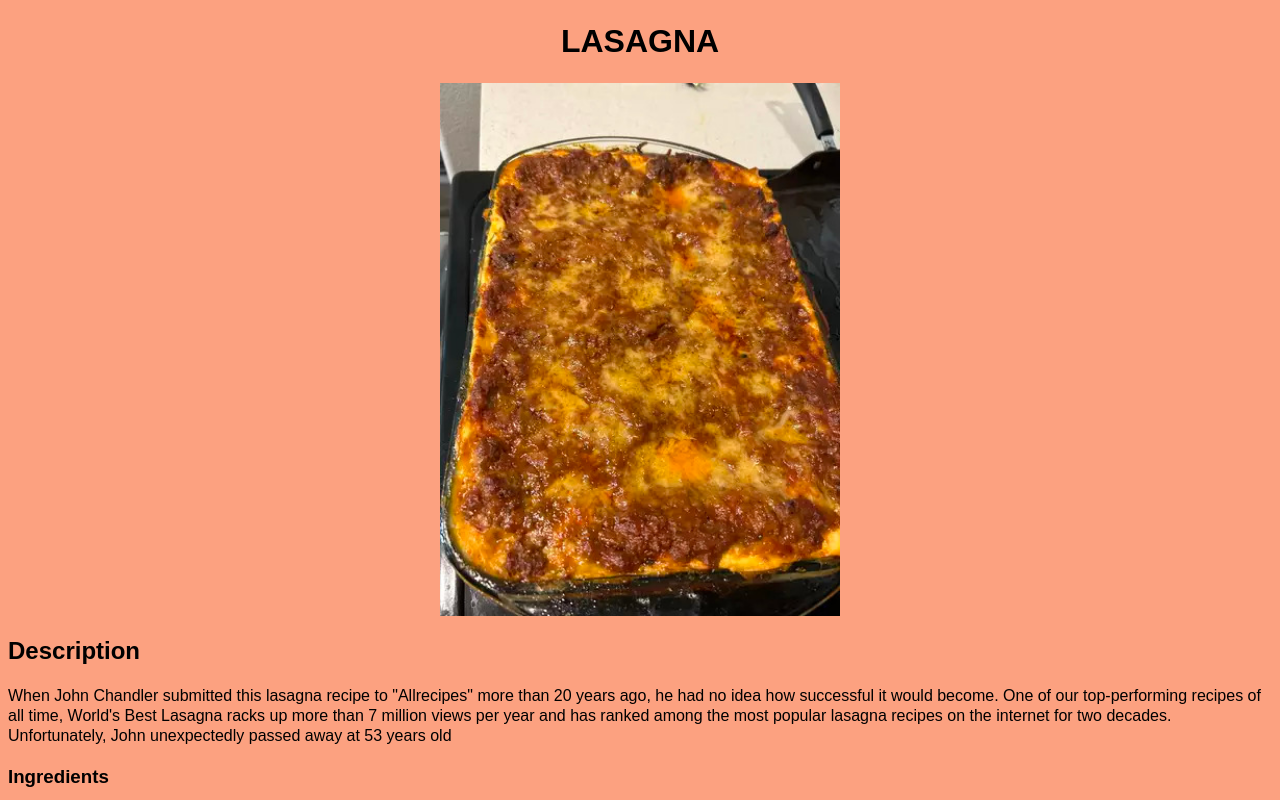
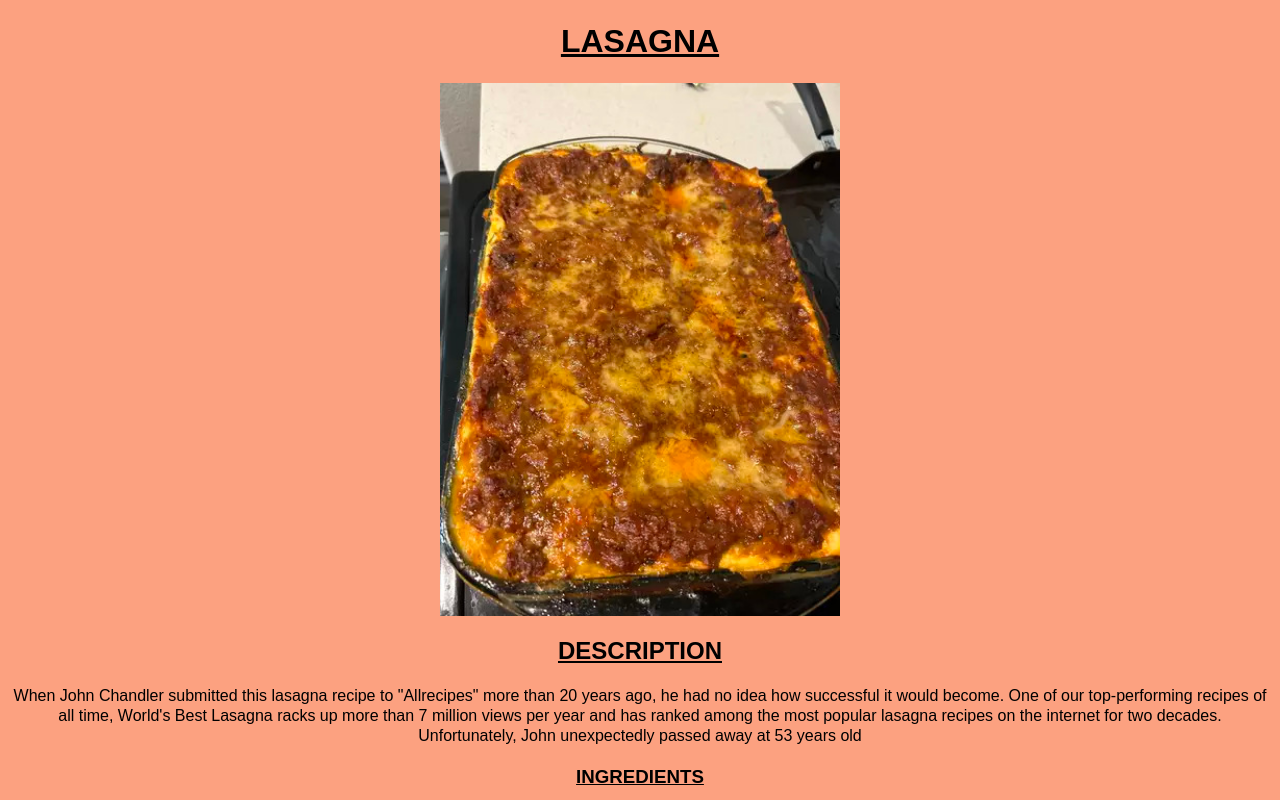
Before and after one commit to Llewellynvdmerwe/odin-recipes, a plain HTML site: page recipes/lasagna.html in a window 1280 px wide. Shown: the top 800 px of the page. Drawn offline with Linux system fonts and the light colour scheme.

Commit message:
Centred heading and added classes to descriptions
centred heading levels h1, h2 and h3 and underlined them. Added "description"
class to descriptions and centred them with css.

```diff
--- a/recipes/lasagna.html
+++ b/recipes/lasagna.html
@@ -9,7 +9,7 @@
     <h1>Lasagna</h1>
     <img src="../img/image.jpg" alt="Photo of finished lasagna">
     <h2>Description</h2>
-    <p>When John Chandler submitted this lasagna recipe to
+    <p class="description">When John Chandler submitted this lasagna recipe to
         "Allrecipes" more than 20 years ago,
         he had no idea how successful it would become.
         One of our top-performing recipes of all time,
--- a/style.css
+++ b/style.css
@@ -4,9 +4,12 @@
    line-height: 1.25;
 }
 
-h1{
+h1,
+h2,
+h3{
     text-align:center;
     text-transform: uppercase;
+    text-decoration: underline;
 }
 
 img{
@@ -16,3 +19,6 @@ img{
     width: 400px;
     height: auto;
 }
+.description{
+    text-align: center;
+}
```
Also changed, not shown: recipes/three-ingredient-mango-ice-cream.html (+1 -1 lines), recipes/tres-leches-pancakes.html (+1 -1 lines).
